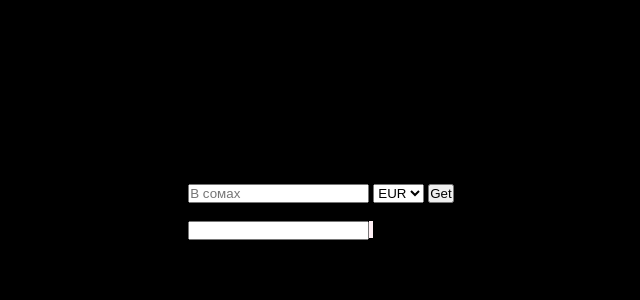
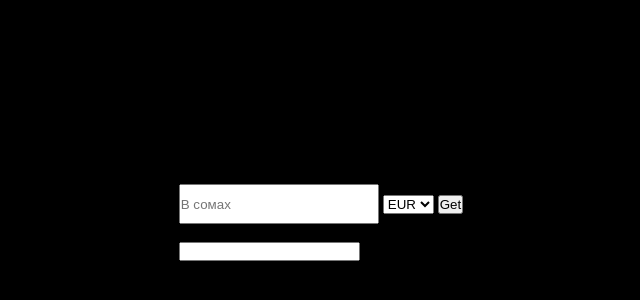
Before and after one commit to dinara994/currency-converter, a plain HTML site: page index.html in a window 1280 px wide. Shown: the part 116-416 px from the top of the page, without its empty margins (319-959 px from the left). Drawn offline with Linux system fonts and the light colour scheme.

Commit message:
corrected css code

```diff
--- a/style.css
+++ b/style.css
@@ -21,11 +21,16 @@ body {
     align-items: center;
     justify-content: center;
 }
+.input {
+    width: 200px;
+    height: 40px;
+}
 
 .val-icon {
-    padding: 0 2px;
+    padding: 0;
     width: 20px;
     height: 10px;
     border: 1px solid inherit;
     background: lavenderblush;
 }
+.
```
